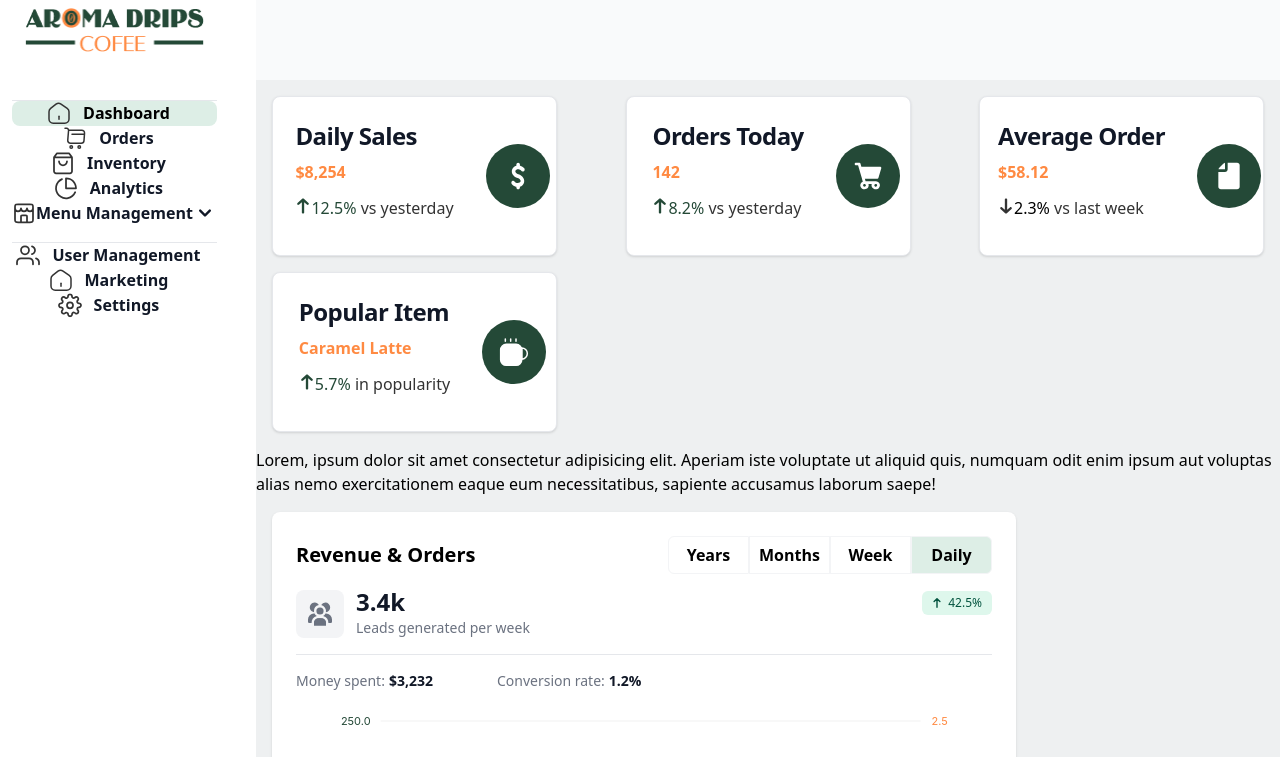
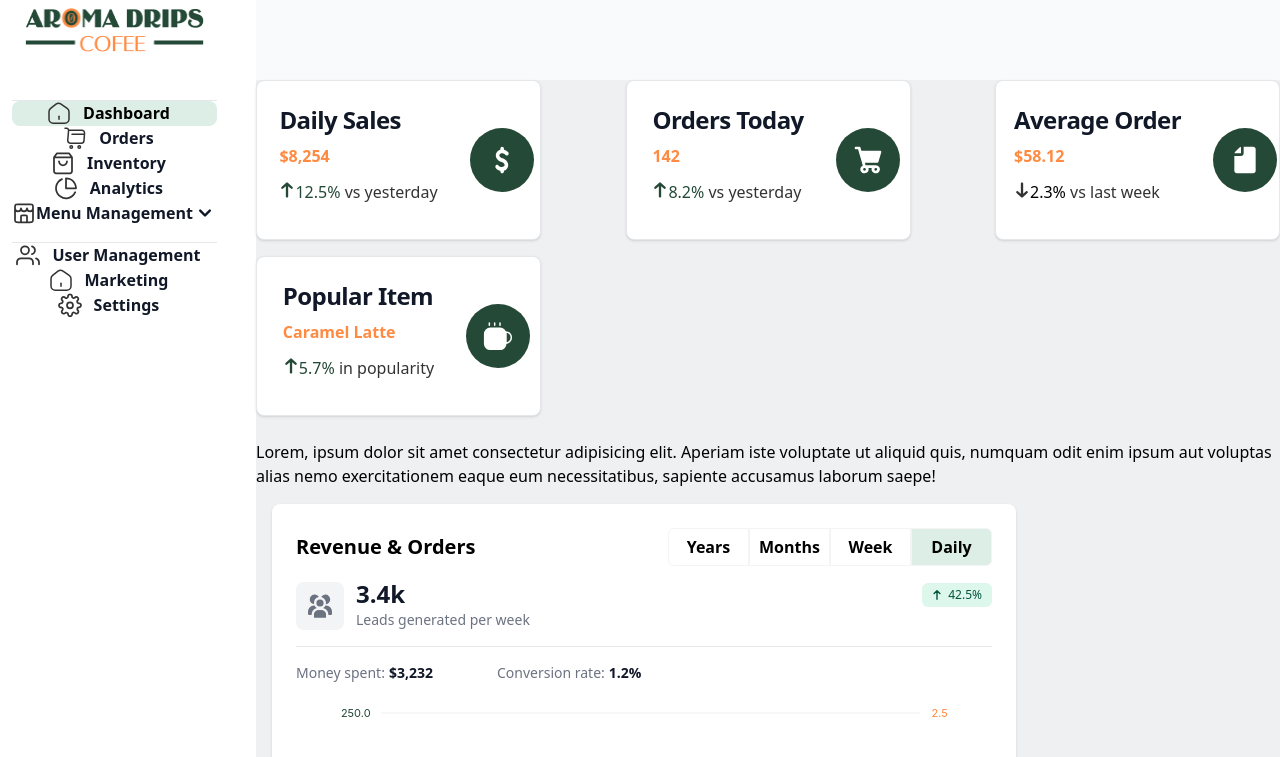
Before and after one commit to MazenUcef/aroma-dashboard-template-, a React (Vite) app: page / in a window 1280 px wide. Shown: the top 757 px of the page. Built offline with nearby package versions, Linux system fonts and the light colour scheme.

Commit message:
feat: fix space between cards

```diff
--- a/src/Components/Cards.tsx
+++ b/src/Components/Cards.tsx
@@ -47,7 +47,7 @@
   ];
 
   return (
-    <div className="flex flex-wrap justify-between gap-4 p-4">
+    <div className="flex flex-wrap justify-between gap-4 mb-6 ">
       {dashBordCards.map((card) => (
         <div
           key={card.id}
```
